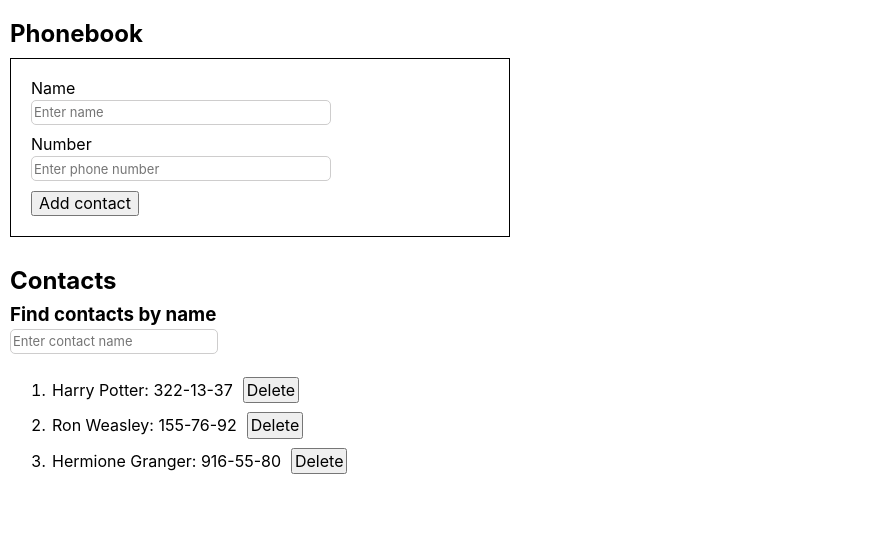
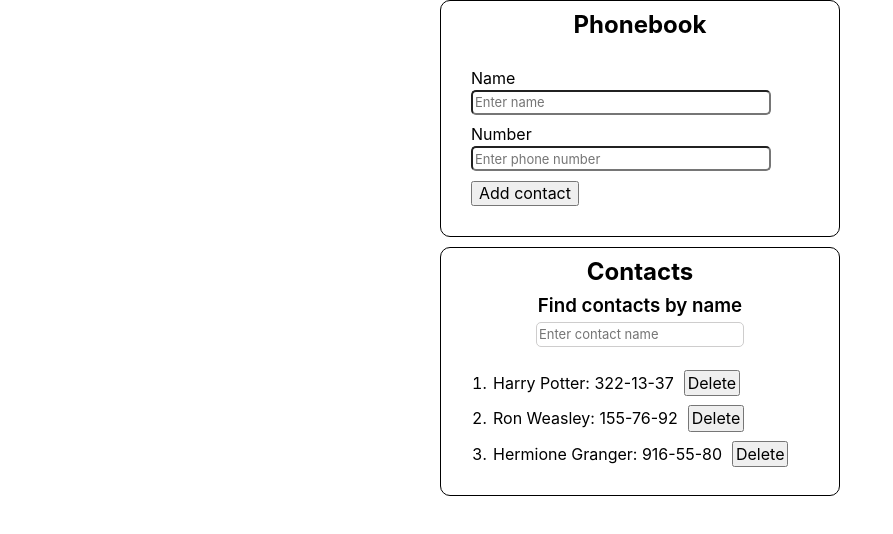
Before and after one commit to yurilov/goit-react-hw-02-phonebook, a React (Create React App) app: page / in a window 1280 px wide. Shown: the top 534 px of the page, without its empty margins (0-893 px from the left). Built offline with nearby package versions, Linux system fonts and the light colour scheme.

Commit message:
final fixes

```diff
--- a/src/components/App.css
+++ /dev/null
@@ -1,3 +0,0 @@
-.App {
-    padding: 50px 100px;
-}
--- a/src/components/App.jsx
+++ b/src/components/App.jsx
@@ -1,4 +1,3 @@
-import './App.css';
 import React, { Component } from 'react';
 import { Notify } from 'notiflix/build/notiflix-notify-aio';
 import Section from './Section/Section';
--- a/src/components/ContactForm/ContactForm.jsx
+++ b/src/components/ContactForm/ContactForm.jsx
@@ -82,9 +82,8 @@ class ContactForm extends Component {
 }
 
 ContactForm.propTypes = {
-  value: propTypes.string.isRequired,
-  id: propTypes.string.isRequired,
-  onChange: propTypes.func.isRequired,
+  checkUnique: propTypes.func.isRequired,
+  onAdd: propTypes.func.isRequired,
 };
 
 export default ContactForm;
--- a/src/components/ContactForm/ContactForm.module.css
+++ b/src/components/ContactForm/ContactForm.module.css
@@ -1,6 +1,4 @@
 .form {
-  border: 1px solid;
-  width: 500px;
   padding: 20px;
 }
 
@@ -18,7 +16,7 @@
   font-size: 13px;
   outline: none;
   border-radius: 5px;
-  border: 1px solid rgb(206, 205, 205);
+  /* border: 1px solid rgb(206, 205, 205); */
 }
 
 .input:focus {
--- a/src/components/ContactsList/ContactsList.jsx
+++ b/src/components/ContactsList/ContactsList.jsx
@@ -34,13 +34,14 @@ ContactsListItem.propTypes = {
   number: propTypes.string.isRequired,
   onRemove: propTypes.func,
 };
+
 ContactsList.propTypes = {
   contacts: propTypes.arrayOf(
     propTypes.shape({
       id: propTypes.string.isRequired,
     })
   ),
-  onRemove: propTypes.func,
+  onRemove: propTypes.func.isRequired,
 };
 
 export default ContactsList;
--- a/src/components/Filter/Filter.module.css
+++ b/src/components/Filter/Filter.module.css
@@ -1,9 +1,16 @@
 .input {
     height: 25px;
-    margin-top: 3px;
+    display: block;
+    margin: 0 auto;
     font-weight: 400;
     font-size: 13px;
     outline: none;
     border-radius: 5px;
     border: 1px solid rgb(206, 205, 205);
 }
+
+.title {
+    text-align: center;
+    margin-bottom: 5px;
+    font-weight: 600;
+}
--- a/src/components/Section/Section.module.css
+++ b/src/components/Section/Section.module.css
@@ -1,8 +1,17 @@
 .section {
+    margin-top: 15px;
+    border: 1px solid;
+    border-radius: 10px;
+    width: 400px;
     padding: 10px;
+    margin: 0 auto;
+}
+
+.section + .section {
+    margin-top: 10px;
 }
 
 .title {
     margin-bottom: 10px;
-    margin-top: 10px;
+    text-align: center;
 }
```
